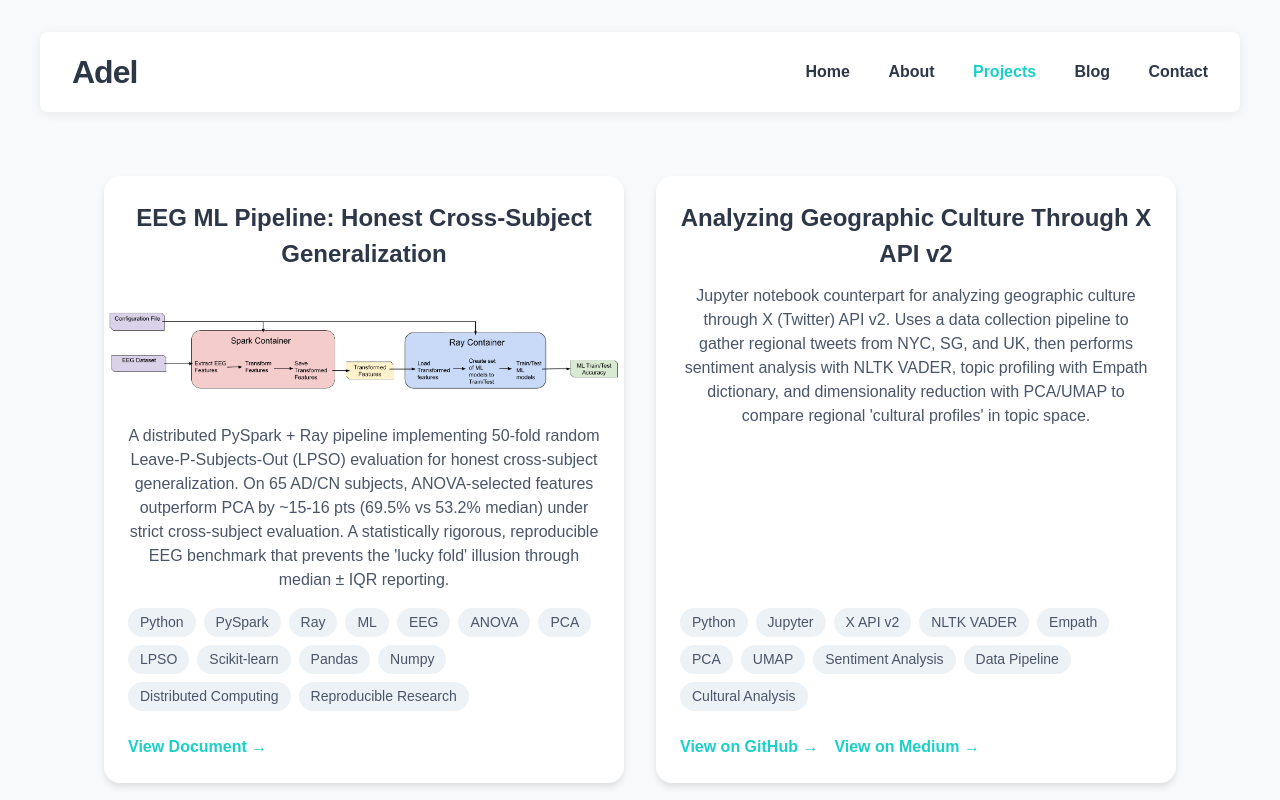
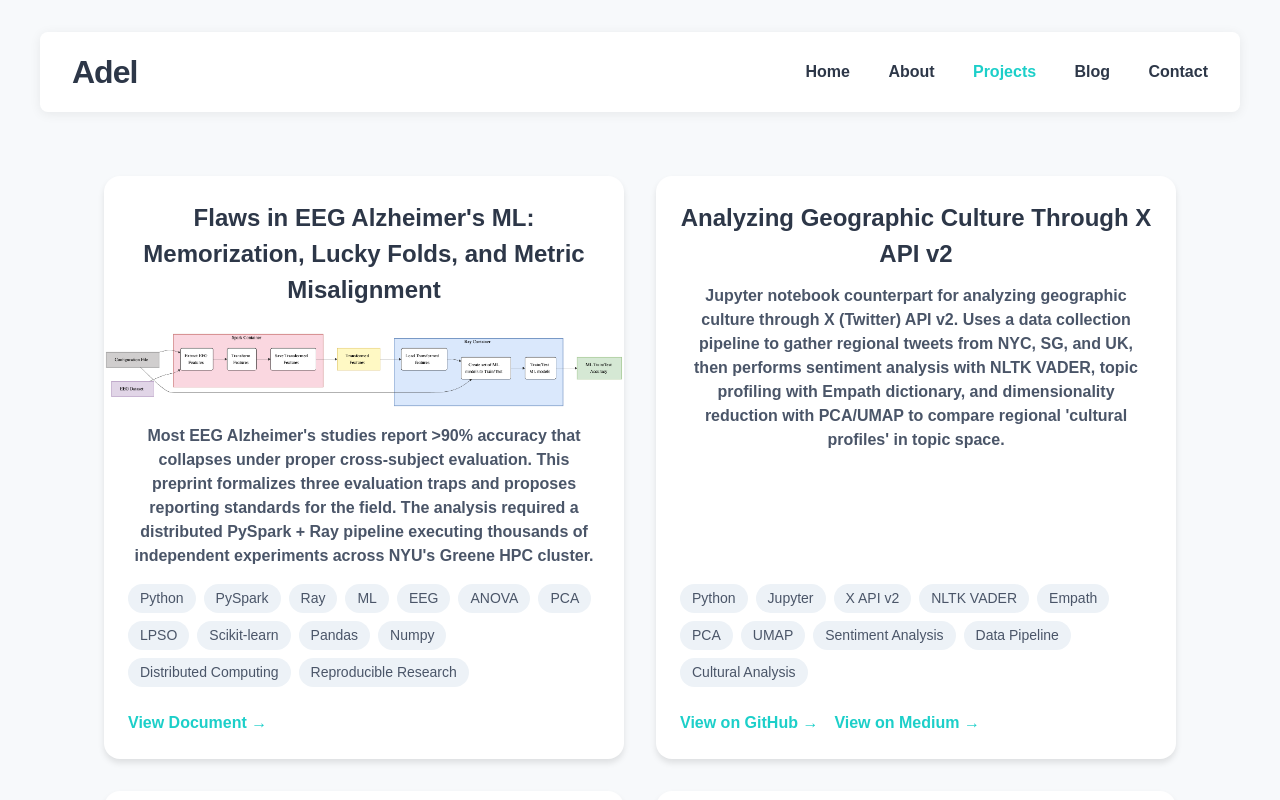
Before and after one commit to ans9868/react-portfolio, a React (Vite) app in the folder react-portfolio/: page /projects in a window 1280 px wide. Shown: the top 800 px of the page. Built offline with nearby package versions, Linux system fonts and the light colour scheme.

Commit message:
added preprint

```diff
--- a/react-portfolio/src/components/UI/ProjectCard.tsx
+++ b/react-portfolio/src/components/UI/ProjectCard.tsx
@@ -10,7 +10,16 @@ interface ProjectCardProps {
 }
 
 export default function ProjectCard({ title, description, githubUrl, docUrl, mediumUrl, imageUrl, technologies = [] }: ProjectCardProps) {
+  // Primary link: prioritize docUrl > mediumUrl > githubUrl
+  const primaryUrl = docUrl || mediumUrl || githubUrl;
+
   return (
+    <a
+      href={primaryUrl}
+      target="_blank"
+      rel="noopener noreferrer"
+      className="project-card-link"
+    >
       <div className="project-card">
         <h3 className="project-title">{title}</h3>
         {imageUrl && (
@@ -35,6 +44,7 @@ export default function ProjectCard({ title, description, githubUrl, docUrl, med
               target="_blank"
               rel="noopener noreferrer"
               className="project-link"
+              onClick={(e) => e.stopPropagation()}
             >
               View on GitHub →
             </a>
@@ -45,6 +55,7 @@ export default function ProjectCard({ title, description, githubUrl, docUrl, med
               target="_blank"
               rel="noopener noreferrer"
               className="project-link"
+              onClick={(e) => e.stopPropagation()}
             >
               View Document →
             </a>
@@ -55,11 +66,13 @@ export default function ProjectCard({ title, description, githubUrl, docUrl, med
               target="_blank"
               rel="noopener noreferrer"
               className="project-link"
+              onClick={(e) => e.stopPropagation()}
             >
               View on Medium →
             </a>
           )}
         </div>
       </div>
+    </a>
   );
 }
--- a/react-portfolio/src/components/UI/blogpost-preview.tsx
+++ b/react-portfolio/src/components/UI/blogpost-preview.tsx
@@ -9,6 +9,12 @@ interface BlogPostPreviewProps {
 
 export default function BlogPostPreview({ title, description, url, imageUrl, date }: BlogPostPreviewProps) {
   return (
+    <a
+      href={url}
+      target="_blank"
+      rel="noopener noreferrer"
+      className="blog-post-card-link"
+    >
       <article className="blog-post-card">
         {imageUrl && (
           <div className="blog-post-image-container">
@@ -23,15 +29,11 @@ export default function BlogPostPreview({ title, description, url, imageUrl, dat
           <h3 className="blog-post-title">{title}</h3>
           {date && <p className="blog-post-date">{date}</p>}
           <p className="blog-post-description">{description}</p>
-        <a
-          href={url}
-          target="_blank"
-          rel="noopener noreferrer"
-          className="blog-post-link"
-        >
+          <span className="blog-post-link">
             Read on Medium →
-        </a>
+          </span>
         </div>
       </article>
+    </a>
   );
 }
--- a/react-portfolio/src/index.css
+++ b/react-portfolio/src/index.css
@@ -497,6 +497,21 @@ main {
   text-align: left;
 }
 
+/* Clickable Card Wrapper Styles */
+.project-card-link,
+.blog-post-card-link {
+  text-decoration: none;
+  color: inherit;
+  display: block;
+  height: 100%;
+  cursor: pointer;
+}
+
+.project-card-link:hover,
+.blog-post-card-link:hover {
+  color: inherit;
+}
+
 /* Project Card Styles */
 .project-card {
   background: #fff;
--- a/react-portfolio/src/pages/Projects.tsx
+++ b/react-portfolio/src/pages/Projects.tsx
@@ -1,11 +1,11 @@
 import ProjectCard from '../components/UI/ProjectCard';
-import eegPipelineImage from '../assets/EEG-pipeline-structure.png';
+import eegPipelineImage from '../assets/distributed_pipeline.png';
 
 const projects = [
   {
-    title: "EEG ML Pipeline: Honest Cross-Subject Generalization",
-    description: "A distributed PySpark + Ray pipeline implementing 50-fold random Leave-P-Subjects-Out (LPSO) evaluation for honest cross-subject generalization. On 65 AD/CN subjects, ANOVA-selected features outperform PCA by ~15-16 pts (69.5% vs 53.2% median) under strict cross-subject evaluation. A statistically rigorous, reproducible EEG benchmark that prevents the 'lucky fold' illusion through median ± IQR reporting.",
-    docUrl: "https://docs.google.com/document/d/1QT2ikn4bp6Gq5iCia0xJMgnyQE1JCNyiYEHrBBLmhVk/edit?tab=t.0#heading=h.a97vqin83eo3",
+    title: "Flaws in EEG Alzheimer's ML: Memorization, Lucky Folds, and Metric Misalignment",
+    description: "Most EEG Alzheimer's studies report >90% accuracy that collapses under proper cross-subject evaluation. This preprint formalizes three evaluation traps and proposes reporting standards for the field. The analysis required a distributed PySpark + Ray pipeline executing thousands of independent experiments across NYU's Greene HPC cluster.",
+    docUrl: "https://zenodo.org/records/19030142",
     imageUrl: eegPipelineImage,
     technologies: ["Python", "PySpark", "Ray", "ML", "EEG", "ANOVA", "PCA", "LPSO", "Scikit-learn", "Pandas", "Numpy", "Distributed Computing", "Reproducible Research"]
   },
```
Also changed, not shown: react-portfolio/src/assets/distributed_pipeline.png (added), 1 other file (tests, documents, lock files or other folders). Lines whose indentation alone changed are shown as unchanged.
